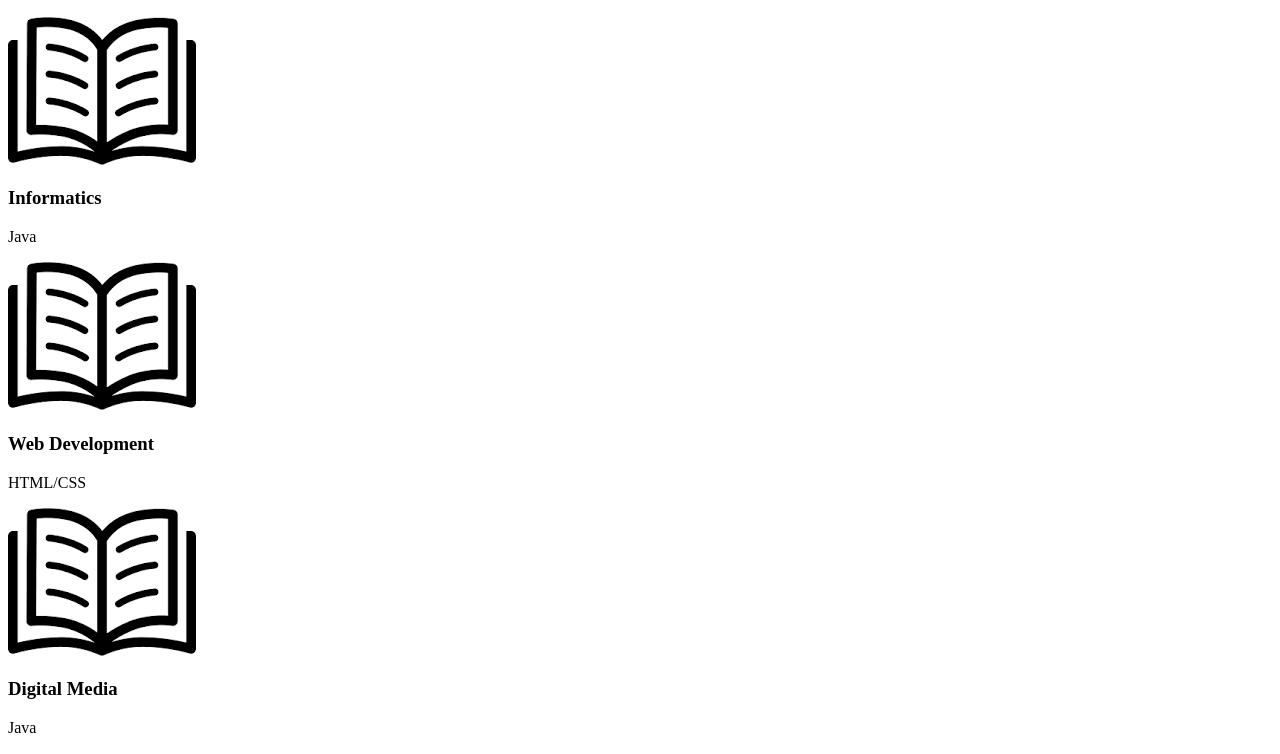
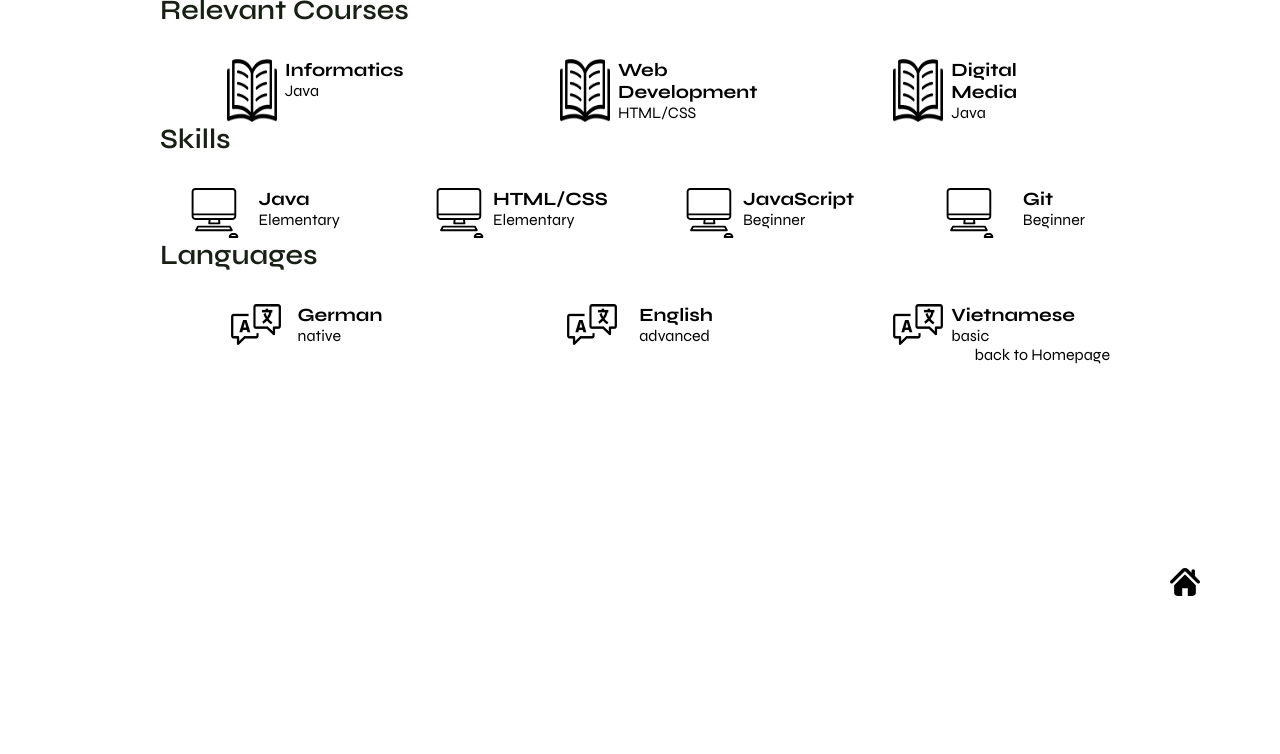
Before and after one commit to vanessapest/vanessapest, a plain HTML site: page education.html in a window 1280 px wide. Shown: the part 131-885 px from the top of the page. After the commit the page ends 800 px from the top, so only its background shows below. Drawn offline with Linux system fonts and the light colour scheme.

Commit message:
farbänderung

```diff
--- a/education.html
+++ b/education.html
@@ -4,7 +4,8 @@
         <meta charset="UTF-8"/>
         <meta name="viewport" content="width=device-width, initial-scale=1.0"/>
         <title>Education Portfolio</title>
-        <link rel="stylesheet" href="stylesheet.css"/>
+        <link rel="stylesheet" href="style.css"/>
+        <link rel="stylesheet" href="style.css"/>
         <script src="script.js"></script>
     </head>
     <body>
--- a/index.html
+++ b/index.html
@@ -5,6 +5,7 @@
         <meta name="viewport" content="width=device-width, initial-scale=1.0"/>
         <title>My Portfolio</title>
         <link rel="stylesheet" href="style.css"/>
+        <link rel="stylesheet" href="mediaqueries.css"/>
         <script src="script.js"></script>
     </head>
     <body>
--- a/style.css
+++ b/style.css
@@ -39,7 +39,7 @@ a {
 }
 
 a:hover {
-    font-family: bold;
+    color: #c38888;
 }
 
 /* sections */
```
